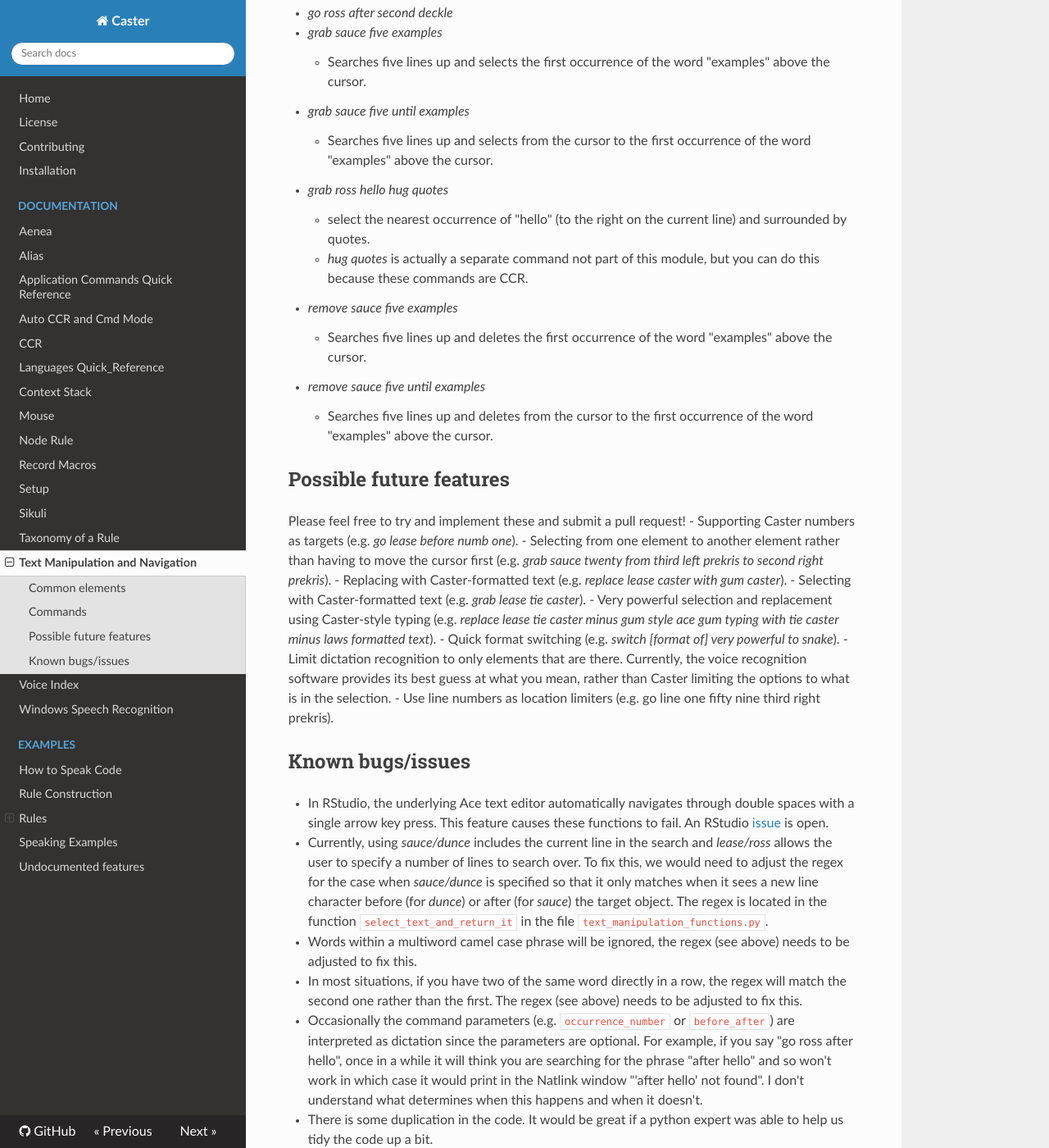
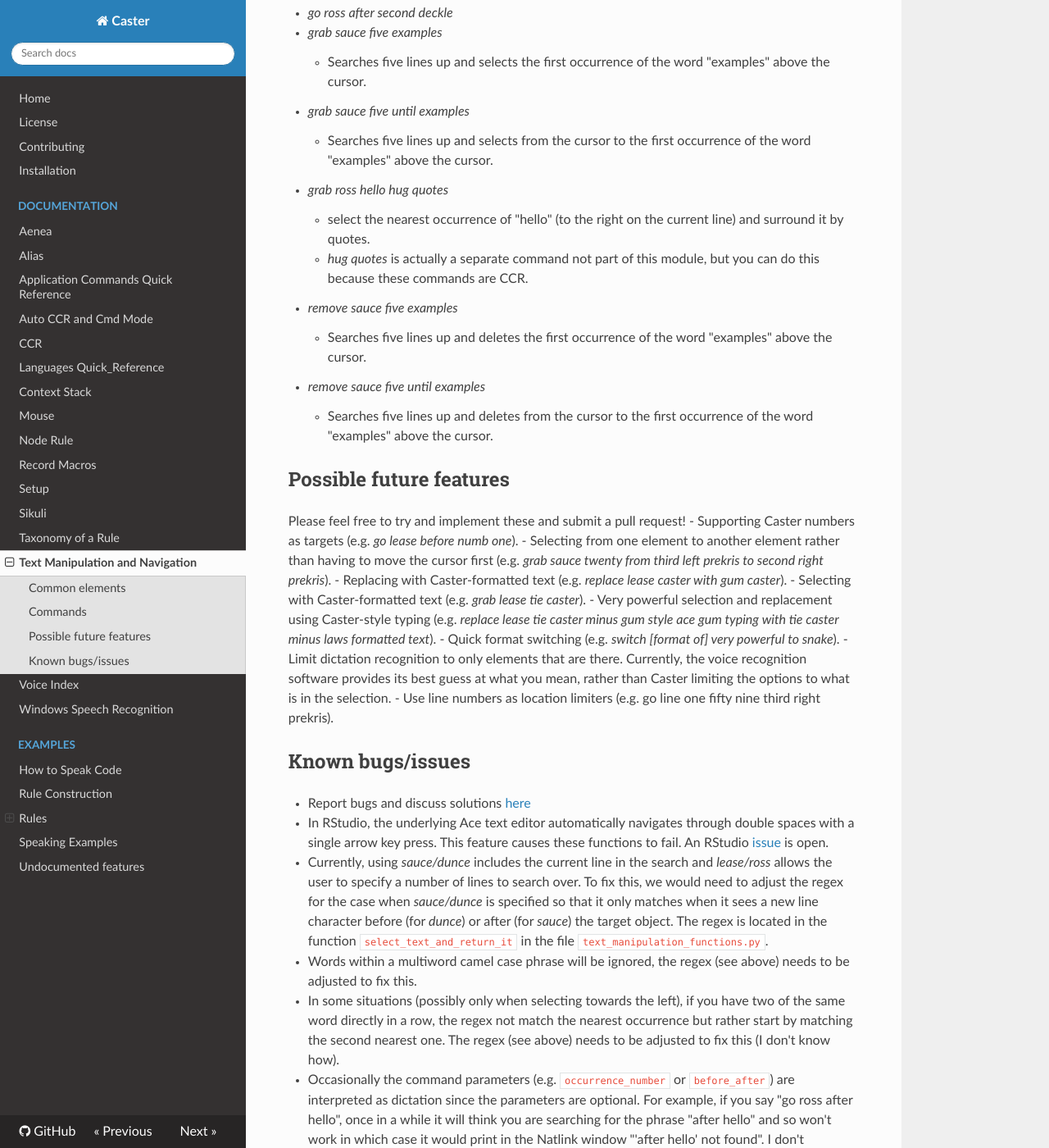
Before and after one commit to dictation-toolbox/Caster, an MkDocs documentation site: the page built from castervoice/doc/readthedocs/Text_Manipulation.md, in a window 1280 px wide and 1400 px high, scrolled down 1260 px. Shown: the whole window at 82% size. Built offline with MkDocs 1.6.1, drawn with Linux system fonts in a browser that asks for light colours; nearby versions of some CDN libraries; comment, search, counter and statistics services are not loaded.

Commit message:
Update Text_Manipulation.md

```diff
--- a/castervoice/doc/readthedocs/Text_Manipulation.md
+++ b/castervoice/doc/readthedocs/Text_Manipulation.md
@@ -29,7 +29,7 @@ Caster provides powerful text manipulation and navigation features. These functi
 - _grab sauce five until examples_
     - Searches five lines up and selects from the cursor to the first occurrence of the word "examples" above the cursor.
 - _grab ross hello hug quotes_
-    - select the nearest occurrence of "hello" (to the right on the current line) and surrounded by quotes.
+    - select the nearest occurrence of "hello" (to the right on the current line) and surround it by quotes.
     - _hug quotes_ is actually a separate command not part of this module, but you can do this because these commands are CCR.
 - _remove sauce five examples_
     - Searches five lines up and deletes the first occurrence of the word "examples" above the cursor.
@@ -48,10 +48,11 @@ Please feel free to try and implement these and submit a pull request!
 - Use line numbers as location limiters (e.g. go line one fifty nine third right prekris).
 
 ## Known bugs/issues
+- Report bugs and discuss solutions [here](https://github.com/dictation-toolbox/Caster/issues/579)
 - In RStudio, the underlying Ace text editor automatically navigates through double spaces with a single arrow key press. This feature causes these functions to fail. An RStudio [issue](https://github.com/rstudio/rstudio/issues/4934) is open.
 - Currently, using _sauce/dunce_ includes the current line in the search and _lease/ross_ allows the user to specify a number of lines to search over. To fix this, we would need to adjust the regex for the case when _sauce/dunce_ is specified so that it only matches when it sees a new line character before (for _dunce_) or after (for _sauce_) the target object. The regex is located in the function `select_text_and_return_it` in the file `text_manipulation_functions.py`.
 - Words within a multiword camel case phrase will be ignored, the regex (see above) needs to be adjusted to fix this.
-- In most situations, if you have two of the same word directly in a row, the regex will match the second one rather than the first. The regex (see above) needs to be adjusted to fix this.
+- In some situations (possibly only when selecting towards the left), if you have two of the same word directly in a row, the regex not match the nearest occurrence but rather start by matching the second nearest one. The regex (see above) needs to be adjusted to fix this (I don't know how).
 - Occasionally the command parameters (e.g. `occurrence_number` or `before_after`) are interpreted as dictation since the parameters are optional. For example, if you say "go ross after hello", once in a while it will think you are searching for the phrase "after hello" and so won't work in which case it would print in the Natlink window "'after hello' not found". I don't understand what determines when this happens and when it doesn't.
 - There is some duplication in the code. It would be great if a python expert was able to help us tidy the code up a bit.
 - These are inconsistent in Microsoft Word. You will want to [disable smart selection](https://superuser.com/questions/962710/how-to-make-microsoft-word-selection-behave-like-it-would-in-a-plain-text-editor) for use in Microsoft Word. You can also try adjusting the pause times (see below). However, you are probably better off using Dragon's native commands in Microsoft Word since these are unreliable there for now. Those commands have some advantages and disadvantages relative to these.
```
